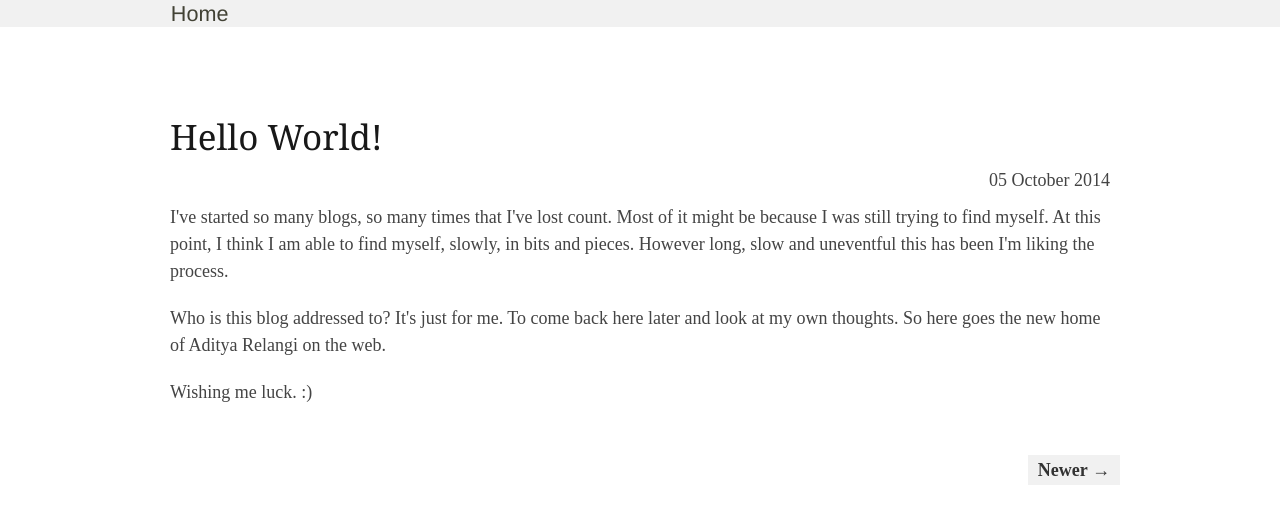
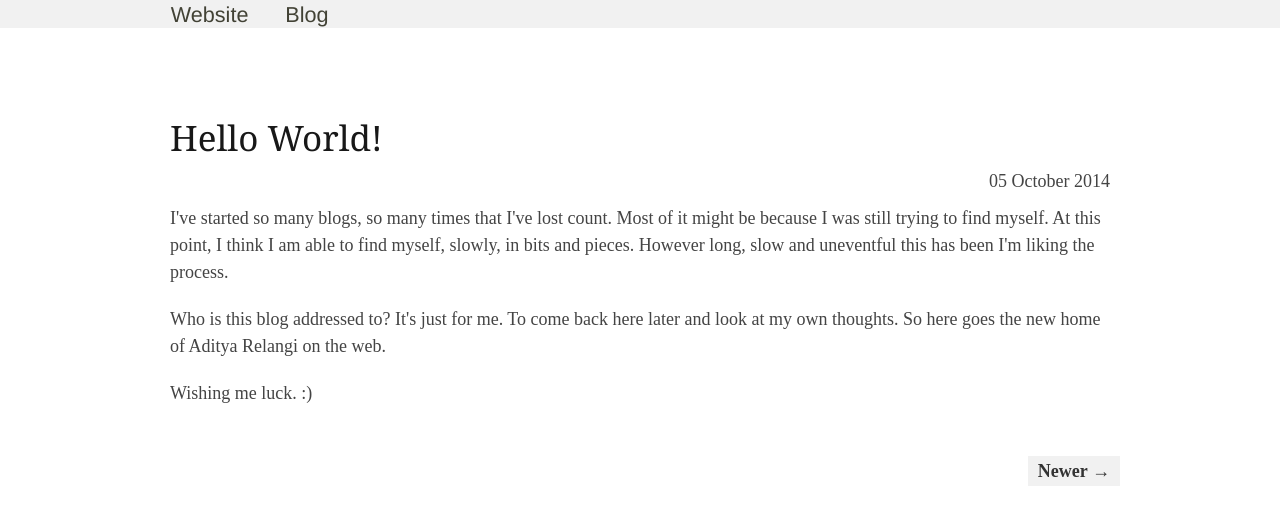
Before and after one commit to arelangi/adityarelangi.com, a Jekyll site: the page blog/hello-world/index.html, which Jekyll copies as it is, in a window 1280 px wide. Shown: the top 525 px of the page. Built offline with Jekyll 4.4.1, drawn with Linux system fonts in a browser that asks for light colours; Markdown is read by kramdown in place of the engine named in the settings.

Commit message:
css change

```diff
--- a/blog/book-review-red-rising/index.html
+++ b/blog/book-review-red-rising/index.html
@@ -11,7 +11,8 @@
 <body>
 	<div class="header">
 		<div class="container">
-				<a href="http://adityarelangi.com">Home</a>
+				<a href="http://adityarelangi.com">Website</a>
+				<a href="http://adityarelangi.com/blog">Blog</a>
 
 		</div>
 	</div>
--- a/blog/book-review-the-martian/index.html
+++ b/blog/book-review-the-martian/index.html
@@ -11,7 +11,8 @@
 <body>
 	<div class="header">
 		<div class="container">
-				<a href="http://adityarelangi.com">Home</a>
+				<a href="http://adityarelangi.com">Website</a>
+				<a href="http://adityarelangi.com/blog">Blog</a>
 
 		</div>
 	</div>
--- a/blog/hello-world/index.html
+++ b/blog/hello-world/index.html
@@ -11,7 +11,8 @@
 <body>
 	<div class="header">
 		<div class="container">
-				<a href="http://adityarelangi.com">Home</a>
+				<a href="http://adityarelangi.com">Website</a>
+				<a href="http://adityarelangi.com/blog">Blog</a>
 
 		</div>
 	</div>
--- a/blog/looking-ahead/index.html
+++ b/blog/looking-ahead/index.html
@@ -11,7 +11,8 @@
 <body>
 	<div class="header">
 		<div class="container">
-				<a href="http://adityarelangi.com">Home</a>
+				<a href="http://adityarelangi.com">Website</a>
+				<a href="http://adityarelangi.com/blog">Blog</a>
 
 		</div>
 	</div>
--- a/blog/quotes/index.html
+++ b/blog/quotes/index.html
@@ -11,7 +11,8 @@
 <body>
 	<div class="header">
 		<div class="container">
-				<a href="http://adityarelangi.com">Home</a>
+				<a href="http://adityarelangi.com">Website</a>
+				<a href="http://adityarelangi.com/blog">Blog</a>
 
 		</div>
 	</div>
```
